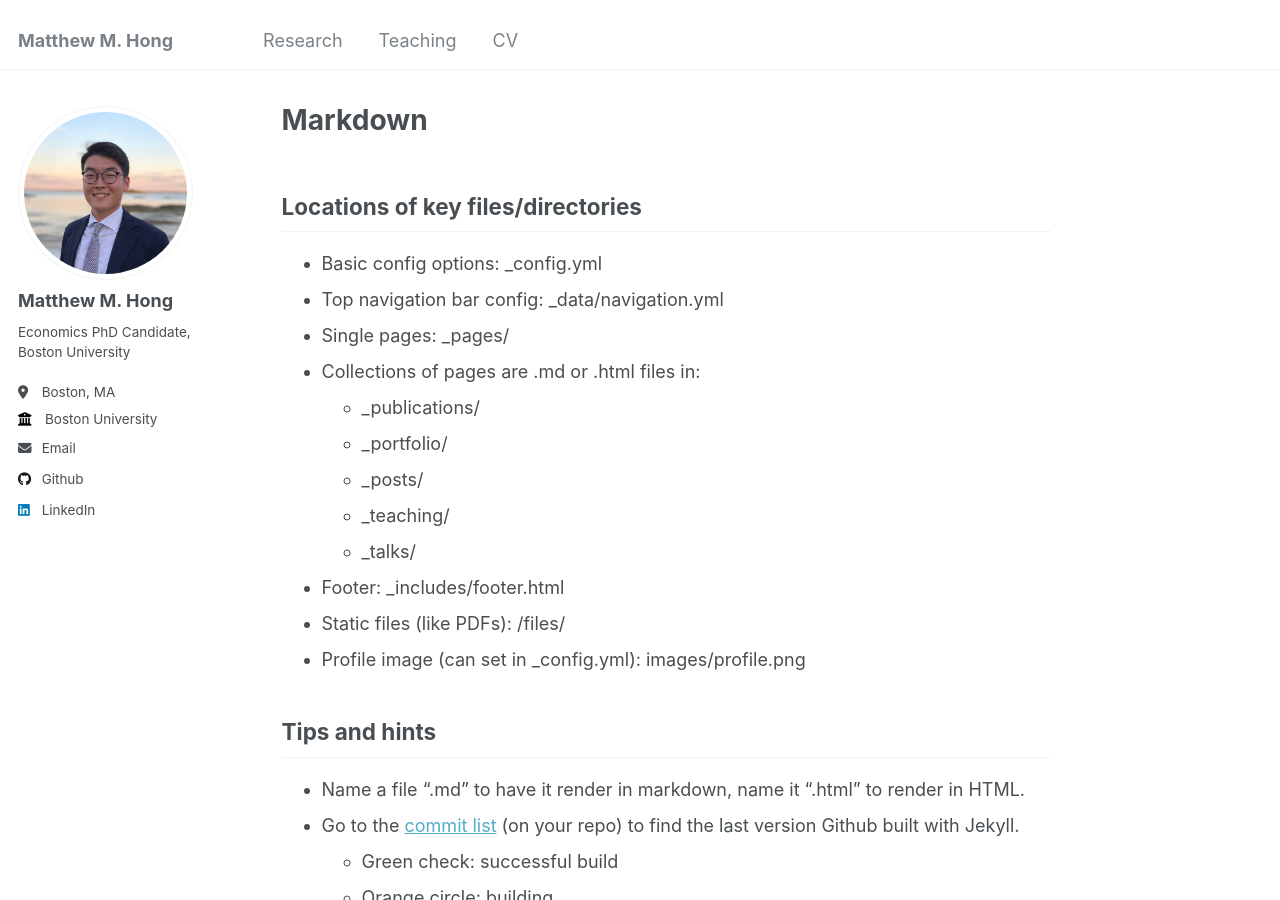
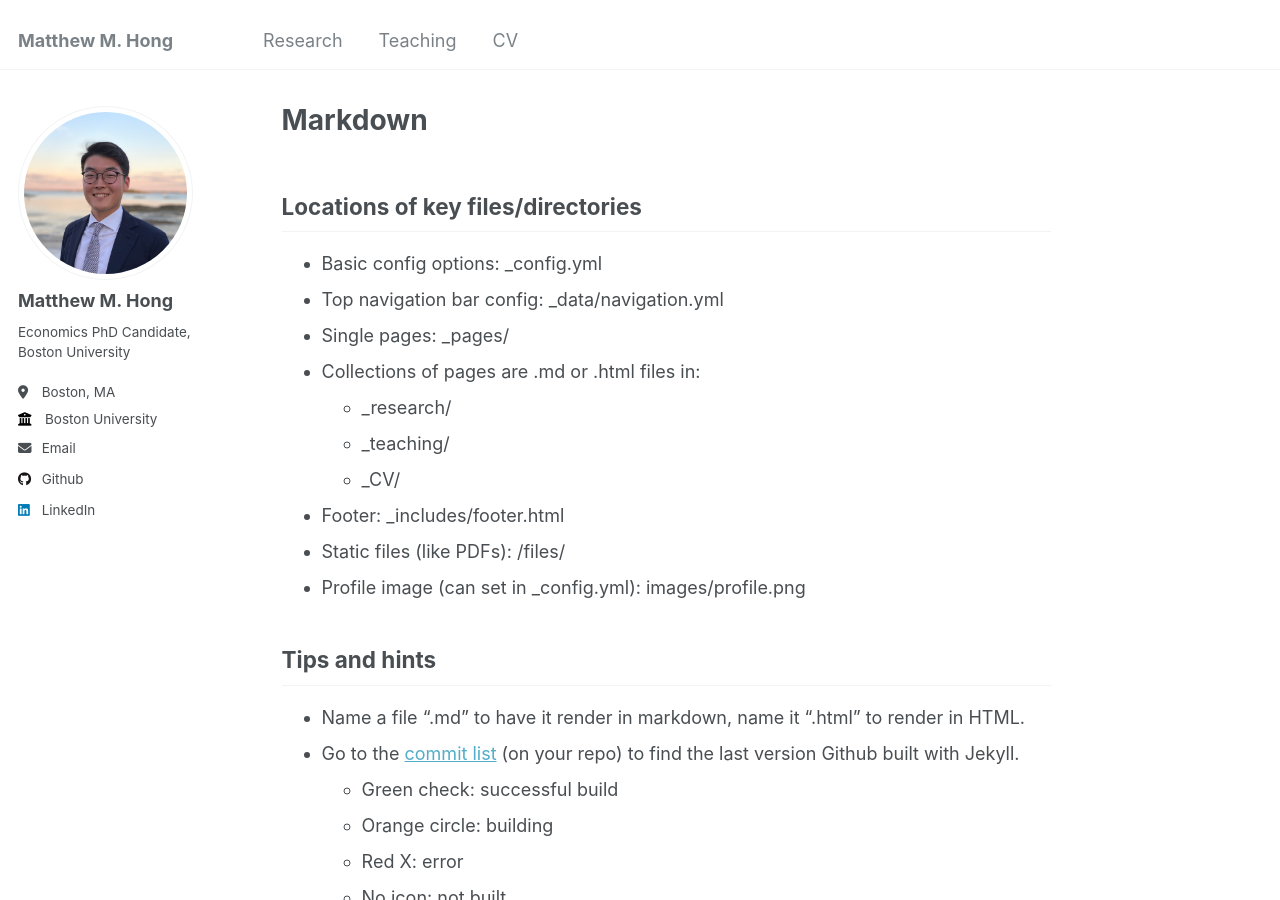
Before and after one commit to matthew-hong/matt-hong, a Jekyll site: the page built from _pages/markdown.md, in a window 1280 px wide and 900 px high. Built offline with Jekyll 4.4.1, drawn with Linux system fonts in a browser that asks for light colours.

Commit message:
change config and markdown

```diff
--- a/_config.yml
+++ b/_config.yml
@@ -12,7 +12,7 @@ title                    : "Matthew M. Hong"
 title_separator          : "-"
 name                     : &name "Matthew M. Hong"
 description              : &description "Homepage for Matthew M. Hong"
-url                      : https://matthew-hong.github.io/home/ # the base hostname & protocol for your site e.g. "https://mmistakes.github.io"
+url                      : https://matthew-hong.github.io/ # the base hostname & protocol for your site e.g. "https://mmistakes.github.io"
 baseurl                  : "" # the subpath of your site, e.g. "/blog"
 repository               : "matthew-hong/matt-hong"
 
--- a/_pages/markdown.md
+++ b/_pages/markdown.md
@@ -13,11 +13,9 @@ redirect_from:
 * Top navigation bar config: _data/navigation.yml
 * Single pages: _pages/
 * Collections of pages are .md or .html files in:
-  * _publications/
-  * _portfolio/
-  * _posts/
+  * _research/
   * _teaching/
-  * _talks/
+  * _CV/
 * Footer: _includes/footer.html
 * Static files (like PDFs): /files/
 * Profile image (can set in _config.yml): images/profile.png
```
